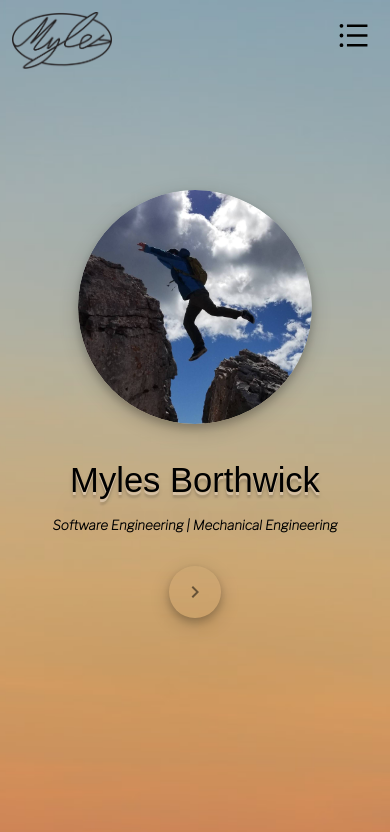
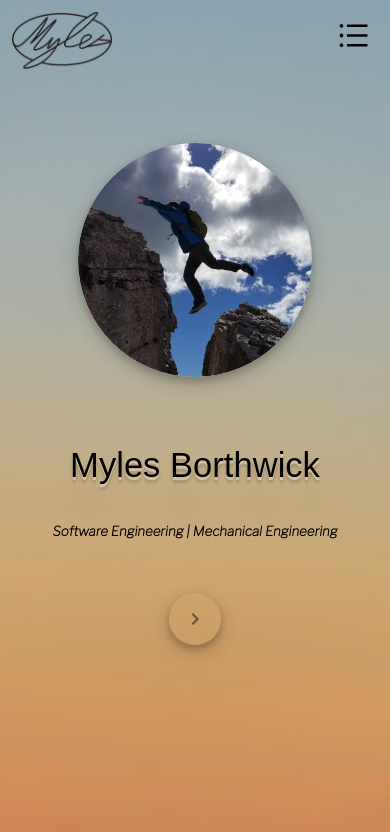
Before and after one commit to MylesjBorthwick/Portfolio_Website, a React (Create React App) app: page /#/home in a window 390 px wide. Shown: the top 832 px of the page. Built offline with nearby package versions, Linux system fonts and the light colour scheme; a web font is replaced by a local one.

Commit message:
Changed spacing on mobile home elements

```diff
--- a/src/pages/css/HomePage.css
+++ b/src/pages/css/HomePage.css
@@ -285,7 +285,7 @@
 @media only screen and (max-width: 1000px) {
   .layout-home {
     flex-direction: column;
-    row-gap: calc(3vw + 3vh);
+    row-gap: calc(6vh);
     align-items: center;
     justify-content: center;
     width: 100%;
@@ -310,12 +310,14 @@
   }
   .content {
     max-width: 90%;
-    gap: 2vh;
+    min-height: 30vh;
+    gap: 0;
   }
 
   .title {
     font-size: calc(0.7em + 6vw);
     max-width: 100%;
+
   }
 
   .btn {
```
